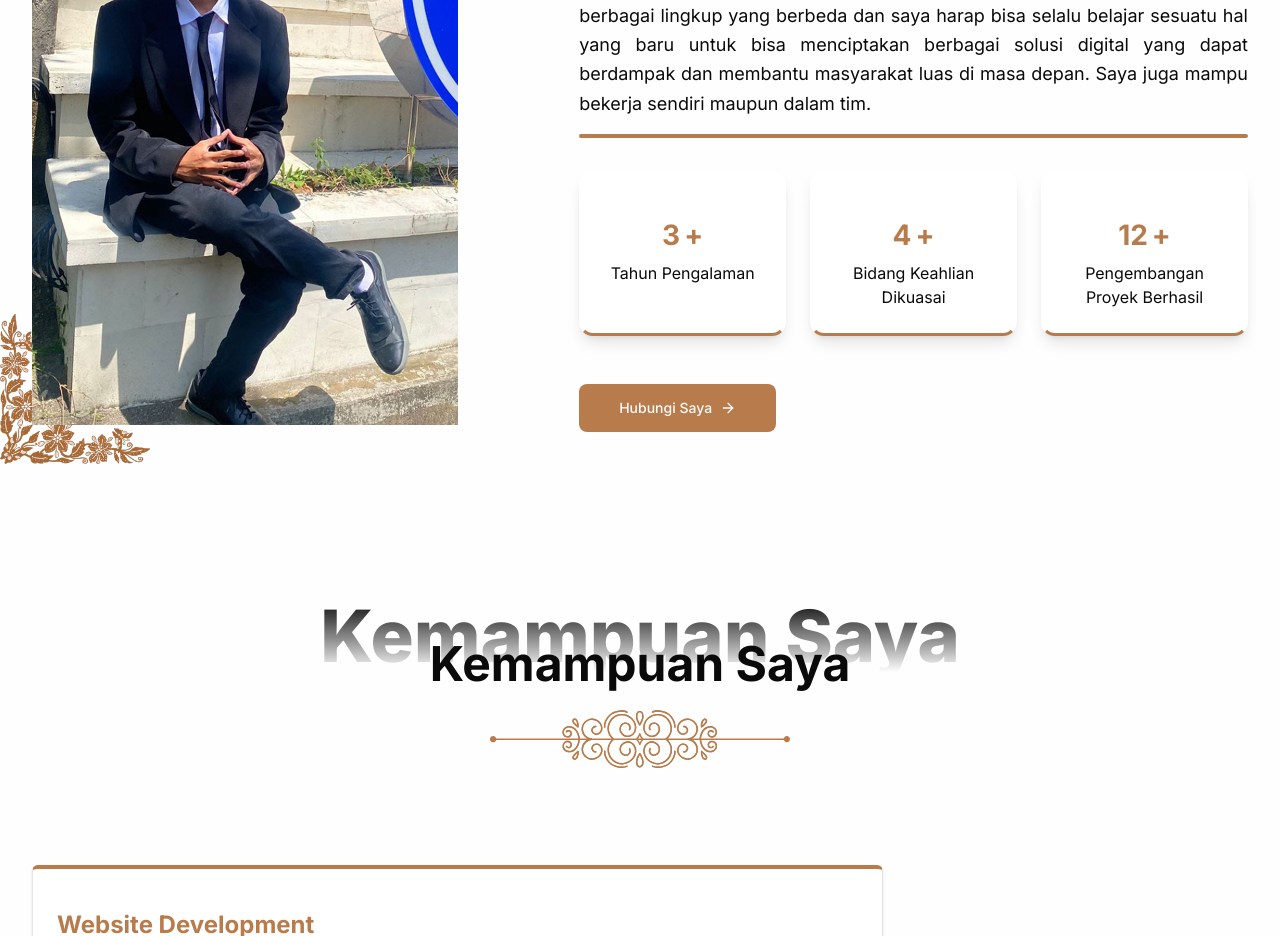
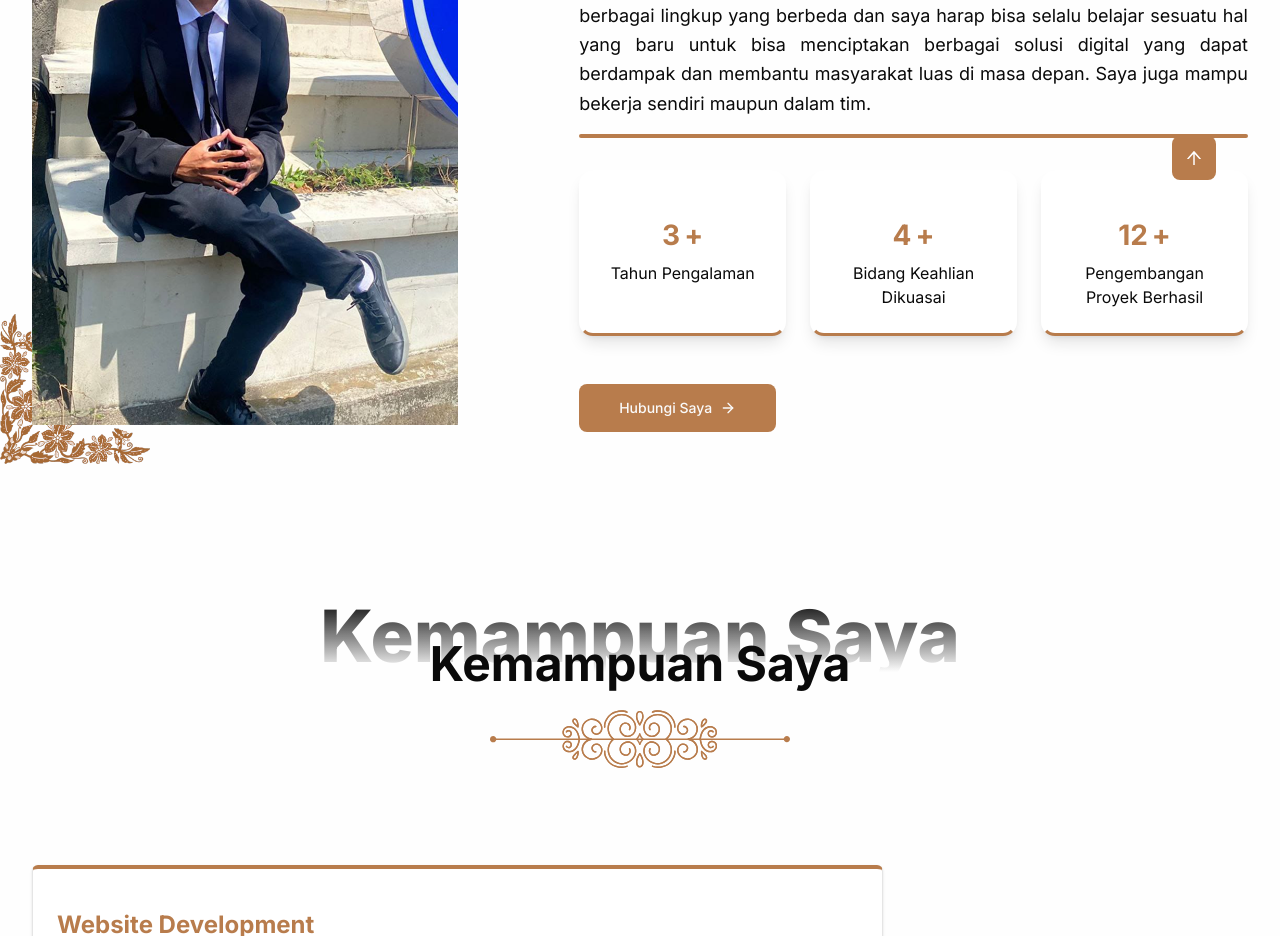
Before and after one commit to Muhammad-Sufyan-901/balinese-cultural-personal-portfolio, a React (Vite) app: page / in a window 1280 px wide. Shown: the part 1420-2356 px from the top of the page. Built offline with nearby package versions, Linux system fonts and the light colour scheme; no server answers.

Commit message:
feat : adding scroll to top button to all pages

```diff
--- a/src/components/article/DetailArticleSectionComponent.tsx
+++ b/src/components/article/DetailArticleSectionComponent.tsx
@@ -69,7 +69,7 @@ export default function DetailArticleSectionComponent({
   return (
     <Container
       as="section"
-      id="blog"
+      id="artikel"
       maxWidth="xl"
       className="max-w-7xl h-full mx-auto py-24 px-12 pt-30"
     >
--- /dev/null
+++ b/src/components/common/ScrollToTopButton.tsx
@@ -0,0 +1,82 @@
+import React from "react";
+import { Box } from "@/components/common/Box";
+import { AiOutlineArrowUp } from "react-icons/ai";
+import { cn } from "@/lib";
+import { useLocation } from "react-router";
+
+export function ScrollToTopButton(): React.JSX.Element {
+  const [showButton, setShowButton] = React.useState<boolean>(false);
+  const { pathname } = useLocation();
+
+  const isBottomOfSection = (element: HTMLElement | null): boolean => {
+    if (!element) return false;
+    return element.getBoundingClientRect().bottom < window.innerHeight;
+  };
+
+  const scrollToTopOfSection = (): void => {
+    window.scrollTo({
+      top: 0,
+      behavior: "smooth",
+    });
+  };
+
+  React.useEffect((): VoidFunction => {
+    const trackSectionScrolling = (): void => {
+      const mainContainer: HTMLElement | null =
+        document.getElementById("main-container");
+      const isHomePage: boolean = pathname === "/";
+
+      if (mainContainer && isBottomOfSection(mainContainer)) {
+        setShowButton(false);
+        return;
+      }
+
+      if (isHomePage) {
+        const homeElement = document.getElementById("beranda");
+        if (!homeElement || !isBottomOfSection(homeElement)) {
+          setShowButton(false);
+          return;
+        }
+      } else {
+        if (window.scrollY < 100) {
+          setShowButton(false);
+          return;
+        }
+      }
+
+      setShowButton(true);
+    };
+
+    trackSectionScrolling();
+
+    document.addEventListener("scroll", trackSectionScrolling);
+
+    return () => {
+      document.removeEventListener("scroll", trackSectionScrolling);
+    };
+  }, [pathname]);
+
+  return (
+    <Box
+      as="button"
+      className={cn(
+        "fixed z-100 p-3 rounded-md cursor-pointer transition-all duration-600 bg-primary",
+        "bottom-4 right-4",
+        "md:bottom-8 md:right-8",
+        "lg:bottom-12 lg:right-12",
+        "xl:right-16",
+        showButton ? "" : "-bottom-full",
+        showButton
+          ? "md:bottom-8 lg:bottom-12"
+          : "md:-bottom-full lg:-bottom-full"
+      )}
+      aria-label="Scroll To Top Of Section Button"
+      onClick={scrollToTopOfSection}
+    >
+      <AiOutlineArrowUp
+        fontSize="1.25rem"
+        color="white"
+      />
+    </Box>
+  );
+}
--- a/src/pages/AllArticlePage.tsx
+++ b/src/pages/AllArticlePage.tsx
@@ -1,15 +1,20 @@
 import React from "react";
 import { Box } from "@/components/common/Box";
 import { AllArticleSectionComponent } from "@/components/article";
+import { ScrollToTopButton } from "@/components/common/ScrollToTopButton";
 
 export default function AllArticlePage(): React.JSX.Element {
   return (
     <Box
       as="main"
+      id="main-container"
       className="min-h-screen"
     >
       {/* ========== ALL ARTICLE SECTION ========== */}
       <AllArticleSectionComponent />
+
+      {/* ========== SCROLL TO TOP ========== */}
+      <ScrollToTopButton />
     </Box>
   );
 }
--- a/src/pages/AllPortfolioPage.tsx
+++ b/src/pages/AllPortfolioPage.tsx
@@ -1,15 +1,20 @@
 import React from "react";
 import { Box } from "@/components/common/Box";
 import { AllPortfolioSectionComponent } from "@/components/portfolio";
+import { ScrollToTopButton } from "@/components/common/ScrollToTopButton";
 
 export default function AllPortfolioPage(): React.JSX.Element {
   return (
     <Box
       as="main"
+      id="main-container"
       className="min-h-screen"
     >
       {/* ========== ALL PORTFOLIO SECTION ========== */}
       <AllPortfolioSectionComponent />
+
+      {/* ========== SCROLL TO TOP ========== */}
+      <ScrollToTopButton />
     </Box>
   );
 }
--- a/src/pages/DetailArticlePage.tsx
+++ b/src/pages/DetailArticlePage.tsx
@@ -2,6 +2,7 @@ import React from "react";
 import { Box } from "@/components/common/Box";
 import { useParams } from "react-router";
 import { DetailArticleSectionComponent } from "@/components/article";
+import { ScrollToTopButton } from "@/components/common/ScrollToTopButton";
 
 export default function DetailArticlePage(): React.JSX.Element {
   const { slug } = useParams();
@@ -9,10 +10,14 @@ export default function DetailArticlePage(): React.JSX.Element {
   return (
     <Box
       as="main"
+      id="main-container"
       className="min-h-screen"
     >
       {/* ========== DETAIL ARTICLE SECTION ========== */}
       <DetailArticleSectionComponent slug={slug as string} />
+
+      {/* ========== SCROLL TO TOP ========== */}
+      <ScrollToTopButton />
     </Box>
   );
 }
--- a/src/pages/HomePage.tsx
+++ b/src/pages/HomePage.tsx
@@ -11,11 +11,13 @@ import {
   ArticleSectionComponent,
   ContactSectionComponent,
 } from "@/components/home";
+import { ScrollToTopButton } from "@/components/common/ScrollToTopButton";
 
 export default function HomePage(): React.JSX.Element {
   return (
     <Box
       as="main"
+      id="main-container"
       className="min-h-screen"
     >
       {/* ========== HOME SECTION ========== */}
@@ -44,6 +46,9 @@ export default function HomePage(): React.JSX.Element {
 
       {/* ========== CONTACT SECTION ========== */}
       <ContactSectionComponent />
+
+      {/* ========== SCROLL TO TOP ========== */}
+      <ScrollToTopButton />
     </Box>
   );
 }
```
